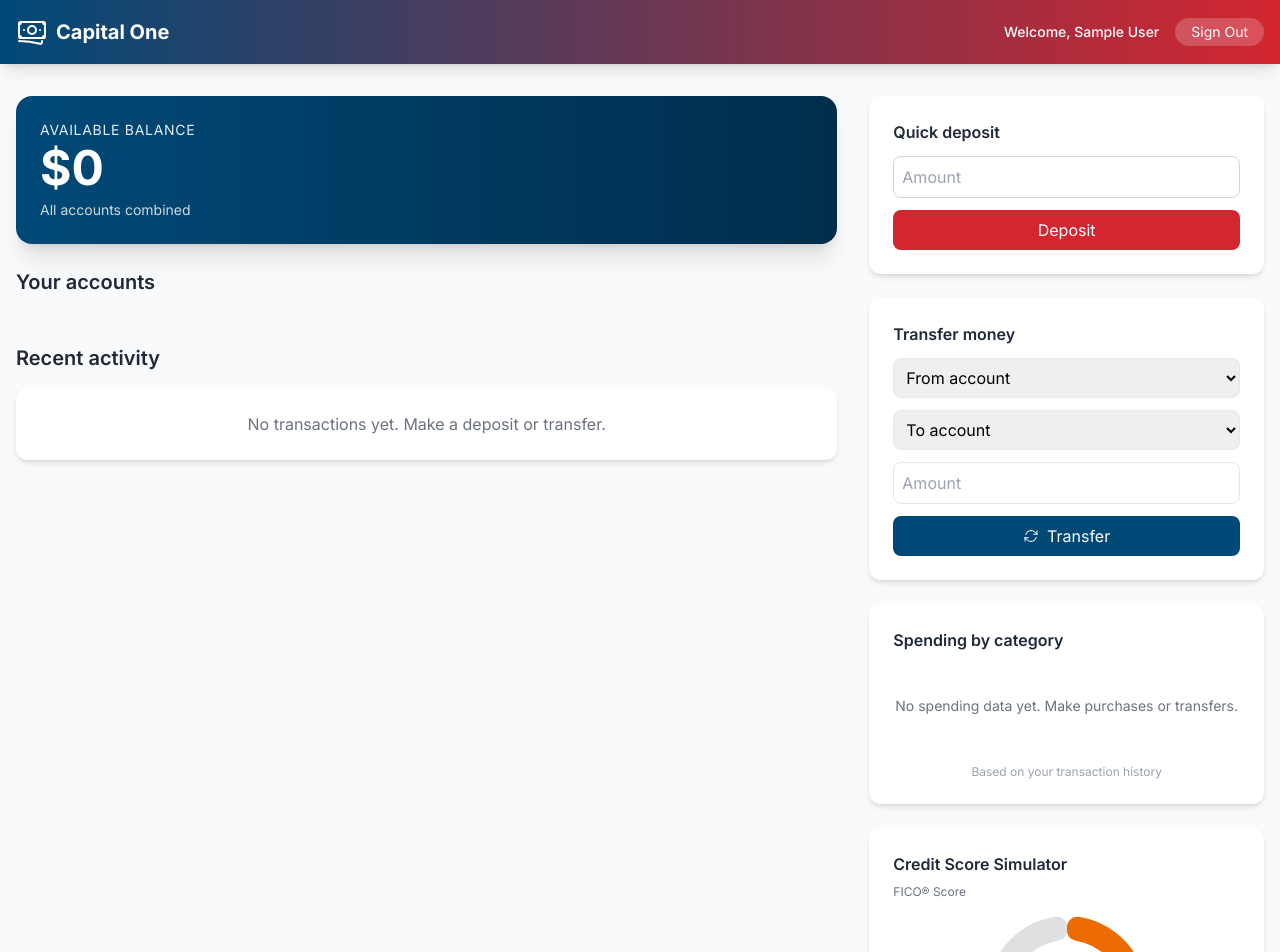
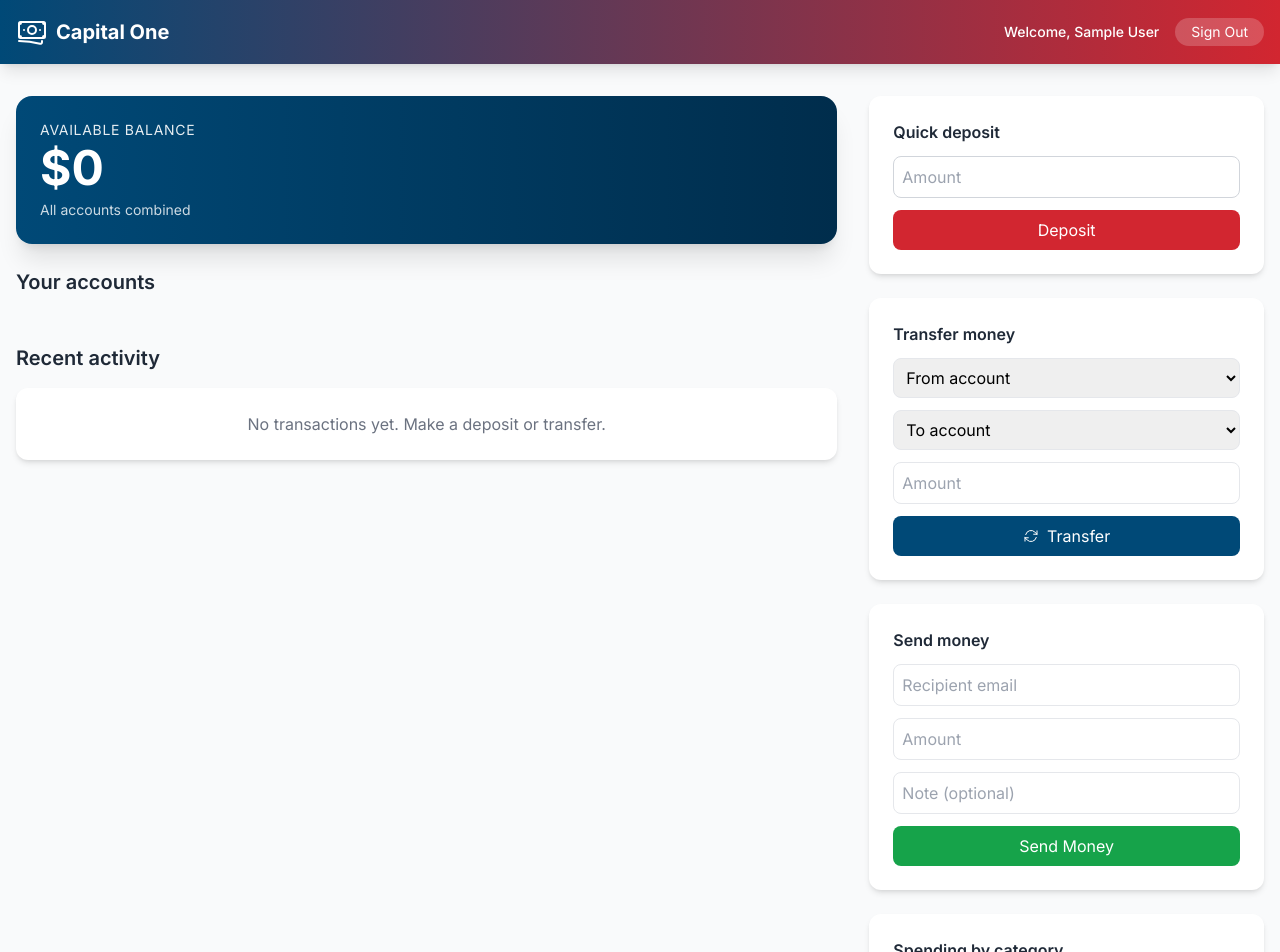
Before and after one commit to Izzy-world/capital-one, a React (Vite) app in the folder frontend/: page /dashboard in a window 1280 px wide. Shown: the top 952 px of the page. Built offline with nearby package versions, Linux system fonts and the light colour scheme; sample sign-in values are in the browser's storage.

Commit message:
add external send money feature

```diff
--- a/frontend/src/pages/Dashboard.jsx
+++ b/frontend/src/pages/Dashboard.jsx
@@ -20,6 +20,9 @@
   const [transferAmount, setTransferAmount] = useState('');
   const [fromAccountId, setFromAccountId] = useState('');
   const [toAccountId, setToAccountId] = useState('');
+  const [sendEmail, setSendEmail] = useState('');
+  const [sendAmount, setSendAmount] = useState('');
+  const [sendNote, setSendNote] = useState('');
   const [message, setMessage] = useState('');
   const [loading, setLoading] = useState(true);
   const [transactions, setTransactions] = useState([]);
@@ -32,7 +35,7 @@
       const allTxns = await api.getAllTransactions();
       setTransactions(allTxns.slice(0, 10));
 
-      // Aggregate spending by category
+      // Aggregate spending by category (excluding income and transfers in)
       const categoryMap = new Map();
       allTxns.forEach(tx => {
         let category = tx.category || 'Other';
@@ -56,6 +59,7 @@
 
   useEffect(() => { loadData(); }, []);
 
+  // Deposit to checking
   const handleDeposit = async () => {
     const amount = parseFloat(depositAmount);
     if (isNaN(amount) || amount <= 0) {
@@ -77,6 +81,7 @@
     }
   };
 
+  // Internal transfer (checking ↔ savings)
   const handleTransfer = async () => {
     const amount = parseFloat(transferAmount);
     if (isNaN(amount) || amount <= 0) {
@@ -105,12 +110,72 @@
     }
   };
 
+  // External send money (deduct from checking, record transaction)
+  const handleSendMoney = async () => {
+    const amount = parseFloat(sendAmount);
+    if (isNaN(amount) || amount <= 0) {
+      setMessage('Enter a positive amount');
+      setTimeout(() => setMessage(''), 3000);
+      return;
+    }
+    if (!sendEmail.trim()) {
+      setMessage('Recipient email is required');
+      setTimeout(() => setMessage(''), 3000);
+      return;
+    }
+    const checking = accounts.find(a => a.type === 'checking');
+    if (!checking) {
+      setMessage('Checking account not found');
+      return;
+    }
+    if (checking.balance < amount) {
+      setMessage('Insufficient funds');
+      setTimeout(() => setMessage(''), 3000);
+      return;
+    }
+    try {
+      // Directly update localStorage to deduct balance and record transaction
+      const users = JSON.parse(localStorage.getItem('bank_users'));
+      const currentUser = JSON.parse(localStorage.getItem('bank_current_user'));
+      const userIndex = users.findIndex(u => u.id === currentUser.id);
+      const checkingAccIndex = users[userIndex].accounts.findIndex(a => a.id === checking.id);
+      const newBalance = users[userIndex].accounts[checkingAccIndex].balance - amount;
+      users[userIndex].accounts[checkingAccIndex].balance = newBalance;
+      users[userIndex].accounts[checkingAccIndex].available = newBalance;
+
+      const transaction = {
+        id: Date.now(),
+        accountId: checking.id,
+        type: 'withdrawal',
+        amount: -amount,
+        description: sendNote ? `Sent to ${sendEmail} - ${sendNote}` : `Sent to ${sendEmail}`,
+        category: 'Transfer',
+        date: new Date().toISOString()
+      };
+      if (!users[userIndex].transactions) users[userIndex].transactions = [];
+      users[userIndex].transactions.push(transaction);
+
+      localStorage.setItem('bank_users', JSON.stringify(users));
+      const { password: _, ...updatedUser } = users[userIndex];
+      localStorage.setItem('bank_current_user', JSON.stringify(updatedUser));
+
+      setMessage(`Sent $${amount.toFixed(2)} to ${sendEmail}`);
+      setSendEmail('');
+      setSendAmount('');
+      setSendNote('');
+      loadData(); // refresh balances and transactions
+      setTimeout(() => setMessage(''), 3000);
+    } catch (err) {
+      setMessage('Transfer failed');
+      setTimeout(() => setMessage(''), 3000);
+    }
+  };
+
   const handleLogout = () => { logout(); navigate('/login'); };
   const totalBalance = accounts.reduce((sum, acc) => sum + (acc.type === 'credit' ? -acc.balance : acc.balance), 0);
+  const userDetails = user || {};
 
   if (loading) return <div className="flex justify-center items-center h-screen">Loading accounts...</div>;
-
-  const userDetails = user || {};
 
   return (
     <div className="min-h-screen bg-gray-50">
@@ -214,9 +279,9 @@
             </div>
           </div>
 
-          {/* Right column: Actions + Profile + Credit Score */}
+          {/* Right column: Actions, charts, profile */}
           <div className="space-y-6">
-            {/* Deposit Card */}
+            {/* Quick Deposit */}
             <div className="bg-white rounded-xl shadow-md p-6">
               <h3 className="font-semibold text-gray-800 mb-3">Quick deposit</h3>
               <div className="flex flex-col gap-3">
@@ -233,7 +298,7 @@
               </div>
             </div>
 
-            {/* Transfer Card */}
+            {/* Internal Transfer */}
             <div className="bg-white rounded-xl shadow-md p-6">
               <h3 className="font-semibold text-gray-800 mb-3">Transfer money</h3>
               <div className="flex flex-col gap-3">
@@ -258,6 +323,37 @@
                 />
                 <button onClick={handleTransfer} className="bg-[#004977] hover:bg-blue-900 text-white py-2 rounded-lg transition flex items-center justify-center gap-2">
                   <ArrowPathIcon className="h-4 w-4" /> Transfer
+                </button>
+              </div>
+            </div>
+
+            {/* Send Money (external) */}
+            <div className="bg-white rounded-xl shadow-md p-6">
+              <h3 className="font-semibold text-gray-800 mb-3">Send money</h3>
+              <div className="flex flex-col gap-3">
+                <input
+                  type="email"
+                  placeholder="Recipient email"
+                  value={sendEmail}
+                  onChange={e => setSendEmail(e.target.value)}
+                  className="border rounded-lg p-2"
+                />
+                <input
+                  type="number"
+                  placeholder="Amount"
+                  value={sendAmount}
+                  onChange={e => setSendAmount(e.target.value)}
+                  className="border rounded-lg p-2"
+                />
+                <input
+                  type="text"
+                  placeholder="Note (optional)"
+                  value={sendNote}
+                  onChange={e => setSendNote(e.target.value)}
+                  className="border rounded-lg p-2"
+                />
+                <button onClick={handleSendMoney} className="bg-green-600 hover:bg-green-700 text-white py-2 rounded-lg transition">
+                  Send Money
                 </button>
               </div>
             </div>
@@ -321,6 +417,8 @@
           </div>
         </div>
       </main>
+
+      {/* Toast message */}
       {message && (
         <div className="fixed bottom-4 right-4 bg-gray-800 text-white px-4 py-2 rounded-lg shadow-lg z-50">
           {message}
```
